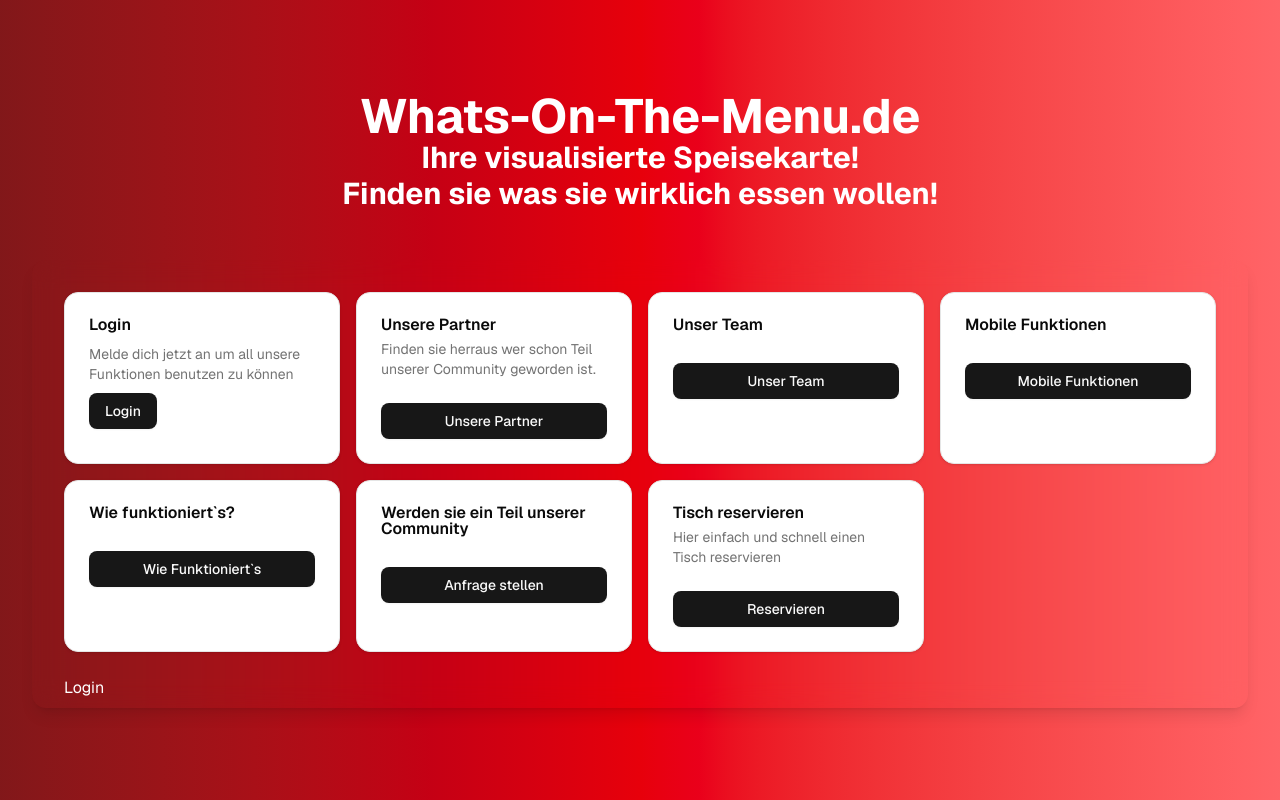
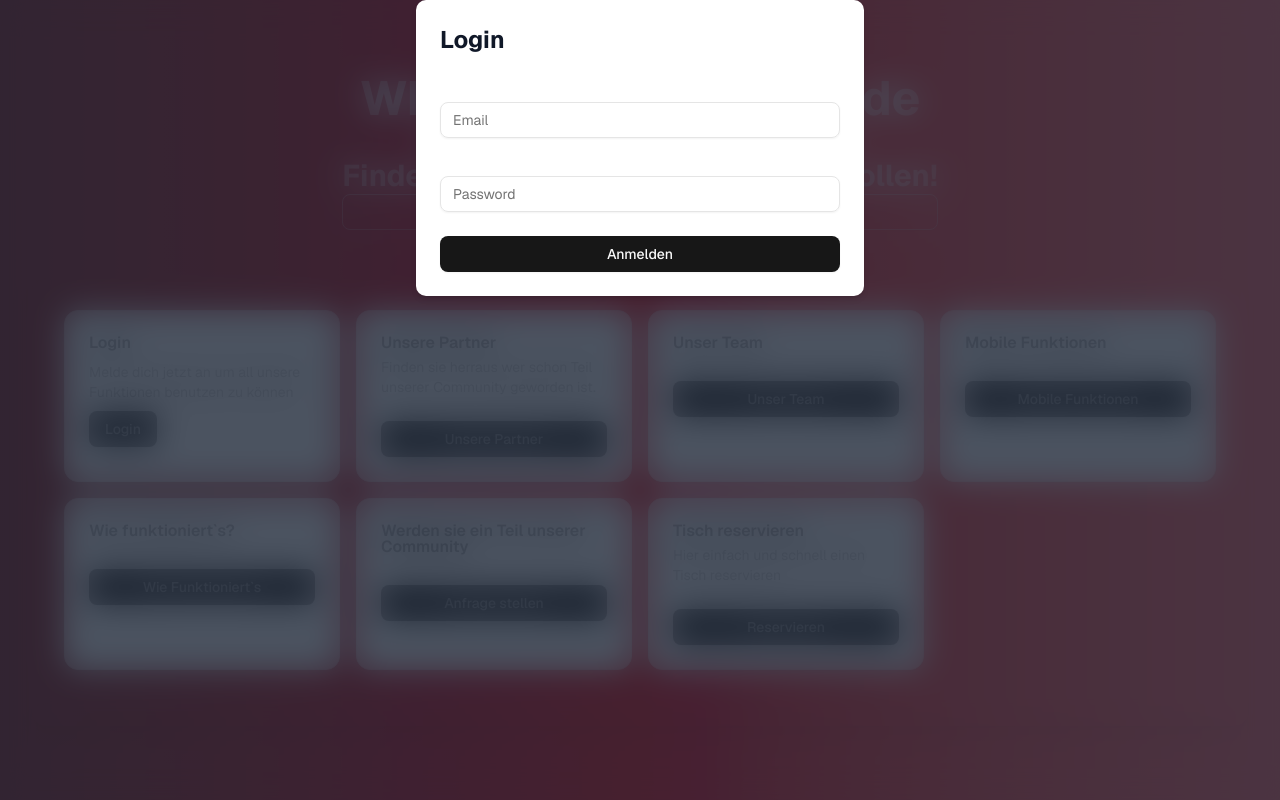
Before and after one commit to Felix334/WhatsOnTheMenu, a Next.js app in the folder whatsonthemenu/: page / in a window 1280 px wide. Both pictures are taken after a click on the button "Login". Built offline with nearby package versions, Linux system fonts and the light colour scheme.

Commit message:
Anmelden+InputTest

```diff
--- a/whatsonthemenu/src/app/Routes/UnserePartner/Restaurants/Menu/page.js
+++ b/whatsonthemenu/src/app/Routes/UnserePartner/Restaurants/Menu/page.js
@@ -13,7 +13,7 @@ import {
   TableHeader,
   TableRow,
 } from "@/components/ui/table"
-
+import { Input } from "@/components/ui/input";
 // Das richtige Projekt
 // Noch nicht auf github übertragen + Datenbank nicht verbunden
 
@@ -128,7 +128,7 @@ const menuItems = [
     description: "Schnitzel mit Spätzle",
     img: "SchnitzelMitSpätzle.jpg",
     priceVal: 12.50
-  }
+  },
 ];
 
 export default function Menu() {
@@ -210,13 +210,16 @@ const Getränke = () => {
     <div className="bg-gradient-to-br min-w-1xl from-yellow-50 via-yellow-100 to-yellow-200 min-w-1xl flex flex-col items-center py-5 flex-w 100vw">
       <header className="mb-12 text-center w-full min-w-1xl">
         <h1 className="text-5xl font-serif font-semibold text-gray-900 tracking-wide">La Belle Époque</h1>
-
         <p className="mt-2 text-gray-600 italic max-w-md mx-auto">A taste of fine dining</p>
       </header>
 
       <main className="bg-white rounded-xl shadow-lg max-w-6xl w-full py-12 p-8">
         <div className="mb-3">
           <h3 className="text-center text-4xl font-semibold">Hauptspeisen</h3>
+          <div className="Text">
+            Testsssssssssssssssssssssssssssssssssssssssssssssssssssssssssssssssssssss
+            <input type="text" placeholder="Test" className="bg-black-200 text-blue-100" />
+          </div>
         </div>
         <table className="w-full table-auto border-collapse">
           <thead>
@@ -233,7 +236,7 @@ const Getränke = () => {
                   <td className="px-6 py-4 font-serif text-gray-900 text-lg">{item.name}</td>
                   <td className="px-6 py-4 text-right font-mono text-gray-800">{item.price}</td>
                   <td className="px-6 py-4 text-gray-600 max-w-xs">{item.description}</td>
-
+                  <div className="text-blue-200">Test</div>
                 </tr>
                 {expandedIndex === index && (
                   <tr>
--- a/whatsonthemenu/src/app/components/Anmelden.js
+++ b/whatsonthemenu/src/app/components/Anmelden.js
@@ -1,12 +1,93 @@
-"use client"
-import { useEffect, useRef, useState } from 'react';
+import { useState } from 'react';
+import { useForm } from 'react-hook-form';
+import {
+  Form,
+  FormField,
+  FormItem,
+  FormLabel,
+  FormControl,
+  FormMessage,
+} from '@/components/ui/form';
+import { Input } from '@/components/ui/input';
+import { Button } from '@/components/ui/button';
 
-export default function LoginForm() {
-    return(
-    <div className='absolute'>
-        <div>
-            Login
-        </div>
+export default function Home() {
+  const form = useForm({
+    defaultValues: {
+      name: '',
+      email: '',
+      password: '',
+    },
+  });
+  const [submittedData, setSubmittedData] = useState(null);
+
+  function onSubmit(data) {
+    setSubmittedData(data);
+    form.reset();
+  }
+
+  return (
+    <div className="relative h-screen w-screen">
+      <div className="absolute inset-0 backdrop-blur-lg bg-gray-800 opacity-80"></div>
+      <div className="max-w-md mx-auto p-6 bg-white rounded-lg shadow-md relative z-10 justify-center item-center">
+        <h1 className="text-2xl font-bold mb-6 text-gray-900">Login</h1>
+        <Form {...form} >
+          <form onSubmit={form.handleSubmit(onSubmit)} noValidate>
+            <FormField
+              control={form.control}
+              name="email"
+              rules={{
+                required: "Email is required",
+                pattern: {
+                  value: /^\S+@\S+$/i,
+                  message: "Invalid email address",
+                },
+              }}
+              render={({ field }) => (
+                <FormItem className="mb-4">
+                  <FormLabel>Email</FormLabel>
+                  <FormControl>
+                    <Input type="email" placeholder="Email" {...field} />
+                  </FormControl>
+                  <FormMessage />
+                </FormItem>
+              )}
+            />
+
+            <FormField
+              control={form.control}
+              name="password"
+              rules={{
+                required: "Password is required",
+                minLength: {
+                  value: 6,
+                  message: "Password must have at least 6 characters",
+                },
+              }}
+              render={({ field }) => (
+                <FormItem className="mb-6">
+                  <FormLabel>Password</FormLabel>
+                  <FormControl>
+                    <Input type="password" placeholder="Password" {...field} />
+                  </FormControl>
+                  <FormMessage />
+                </FormItem>
+              )}
+            />
+
+            <Button type="submit" className="w-full">
+              Anmelden
+            </Button>
+          </form>
+        </Form>
+
+        {submittedData && (
+          <div className="mt-6 p-4 bg-green-100 border border-green-400 rounded-md text-green-900 font-semibold whitespace-pre-wrap">
+            <strong>Form Data Submitted:</strong>
+            <pre>{JSON.stringify(submittedData, null, 2)}</pre>
+          </div>
+        )}
+      </div>
     </div>
-)
+  );
 }
--- a/whatsonthemenu/src/app/globals.css
+++ b/whatsonthemenu/src/app/globals.css
@@ -128,3 +128,6 @@
     background-color: blue;
   }
 }
+.custom-font-blue {
+  color: blue;
+}
--- a/whatsonthemenu/src/app/page.js
+++ b/whatsonthemenu/src/app/page.js
@@ -8,6 +8,7 @@ import Link from "next/link";
 import LoginForm from "./components/Anmelden";
 import { useState } from "react";
 import { Button } from "@/components/ui/button";
+import { Input } from '@/components/ui/input';
 import { Card, CardContent, CardDescription, CardFooter, CardHeader, CardTitle } from "@/components/ui/card";
 import {
   NavigationMenu,
@@ -36,6 +37,7 @@ export default function Home() {
         <h1 className="text-2xl md:text-5xl font-bold mb-0 top-0">Whats-On-The-Menu.de</h1>
         <p className="text-1xl md:text-3xl font-bold mb-0 ">Ihre visualisierte Speisekarte!</p>
         <p className="text-1xl md:text-3xl font-bold mb-0">Finden sie was sie wirklich essen wollen!</p>
+        <Input className="text-regal-blue"></Input>
       </header>
       <main className="w-full max-w-9xl bg-opacity-20 rounded-xl shadow-lg p-8 backdrop-blur-md">
         <section className="mb-6 grid grid-cols-[repeat(auto-fit,minmax(250px,1fr))] justify-center gap-4">
@@ -113,10 +115,10 @@ export default function Home() {
             </CardContent>
           </Card>
         </section>
-        <section>
-          <div className="absolute">{renderLogin && <LoginForm />}</div>
-        </section>
       </main>
+      <div className="absolute item-center justify-center flex grid fixed">
+            {renderLogin && <LoginForm />}
+      </div>
     </div>
   );
 }
```
